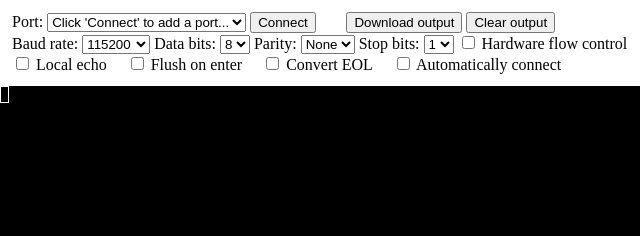
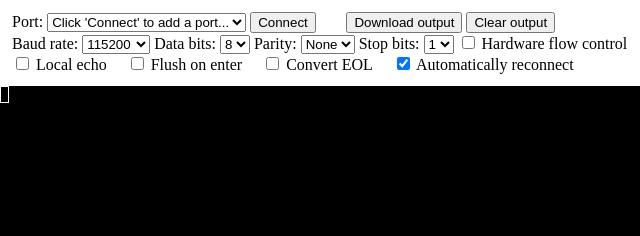
Before and after one commit to GoogleChromeLabs/serial-terminal, a website built with Vite: page index.html in a window 1280 px wide. Shown: the top 236 px of the page, 0-640 px from the left. Built offline with nearby package versions, Linux system fonts and the light colour scheme; what xterm-addon-fit would draw is missing.

Commit message:
enable auto-connect by default

```diff
--- a/index.html
+++ b/index.html
@@ -78,8 +78,8 @@
   <label class="checkbox" for="enter_flush">Flush on enter</label>
   <input id="convert_eol" type="checkbox">
   <label class="checkbox" for="convert_eol">Convert EOL</label>
-  <input id="autoconnect" type="checkbox">
-  <label class="checkbox" for="autoconnect">Automatically connect</label>
+  <input id="autoconnect" type="checkbox" checked>
+  <label class="checkbox" for="autoconnect">Automatically reconnect</label>
 </div>
 <div id="terminal"></div>
 <script type="module" src="/src/index.ts"></script>
```
